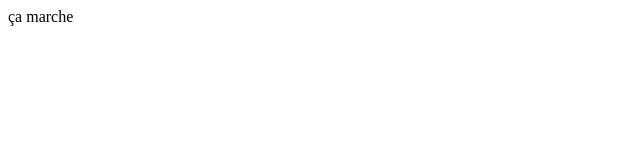
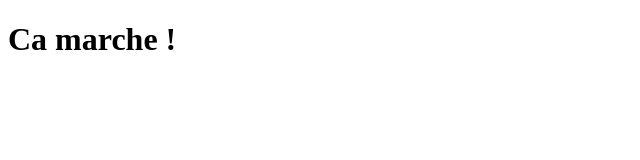
Before and after one commit to IcHeldan1986/IcHeldan1986.github.io, a plain HTML site: page index.html in a window 1280 px wide. Shown: the whole page, without its empty margins (0-640 px from the left). Drawn offline with Linux system fonts and the light colour scheme.

Commit message:
ca marche

```diff
--- a/index.html
+++ b/index.html
@@ -6,6 +6,6 @@
     <title>Document</title>
 </head>
 <body>
-    ça marche
+    <h1>Ca marche !</h1>
 </body>
 </html>
```
